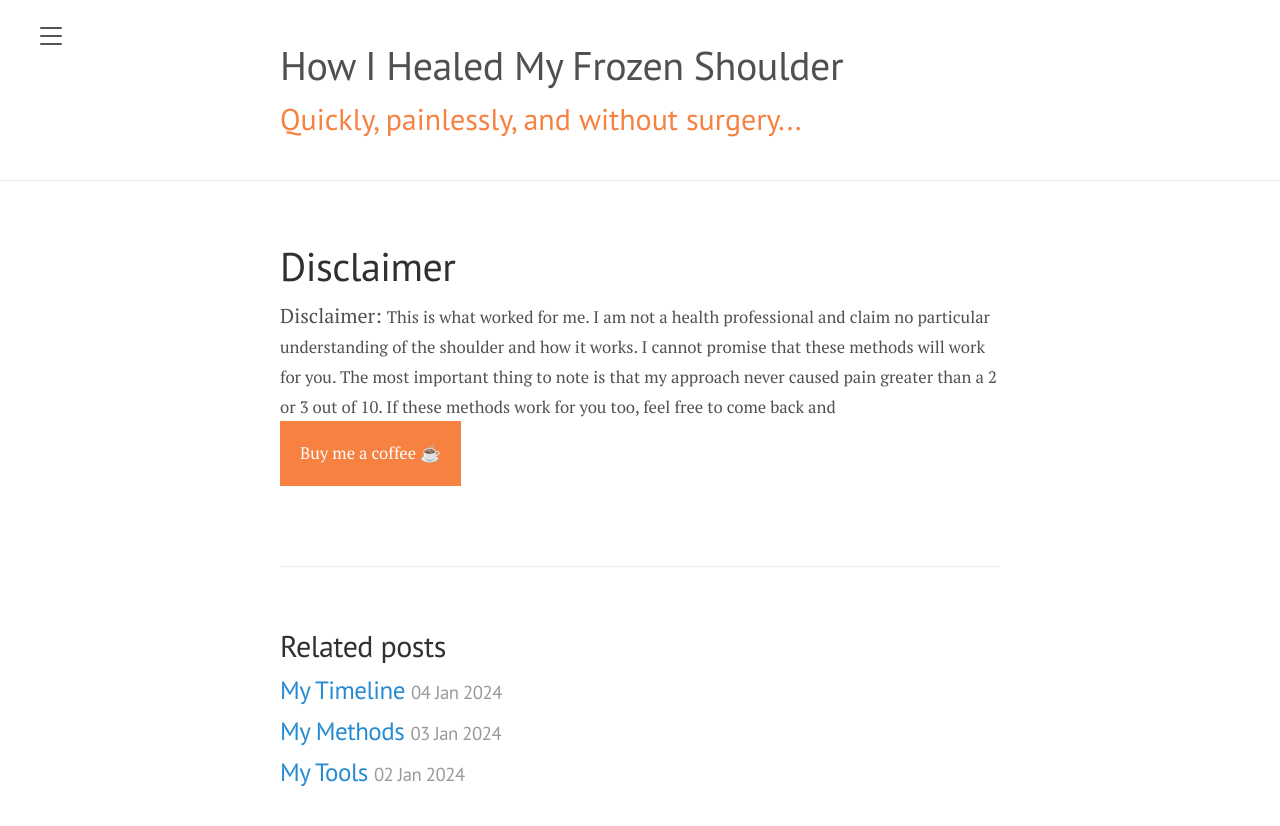
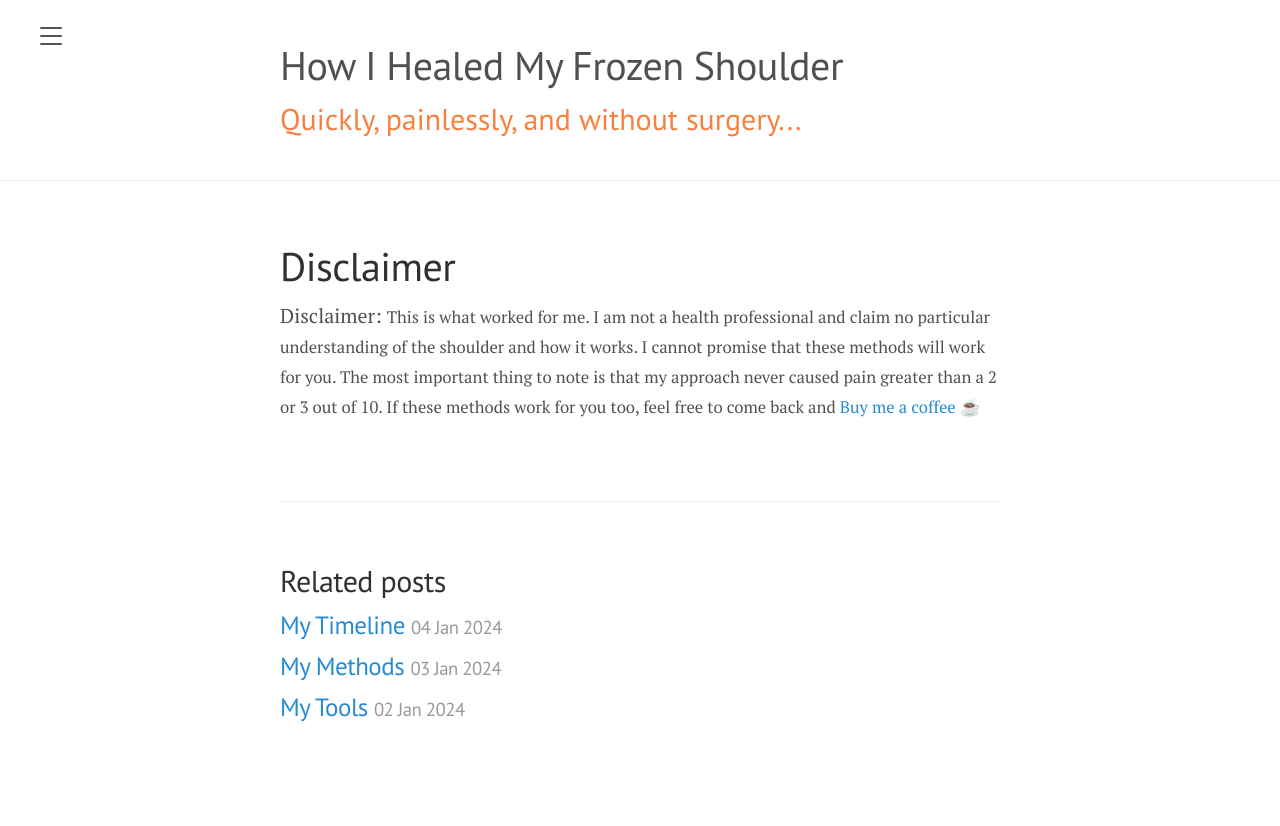
Before and after one commit to suzycc/heal-frozen-shoulder, a Jekyll site: the page built from _posts/2024-01-05-disclaimer.md, in a window 1280 px wide. Shown: the top 826 px of the page. Built offline with Jekyll 4.4.1, drawn with Linux system fonts in a browser that asks for light colours.

Commit message:
Update lanyon.css

```diff
--- a/public/css/lanyon.css
+++ b/public/css/lanyon.css
@@ -559,9 +559,12 @@
   box-shadow: -.25rem 0 .5rem rgba(0,0,0,.1);
 }
 
-a.button {
+button {
   display: inline-block;
   padding: 1rem;
   background-color: #f68140;
+}
+
+button.a {
   color: white;
 }
```
